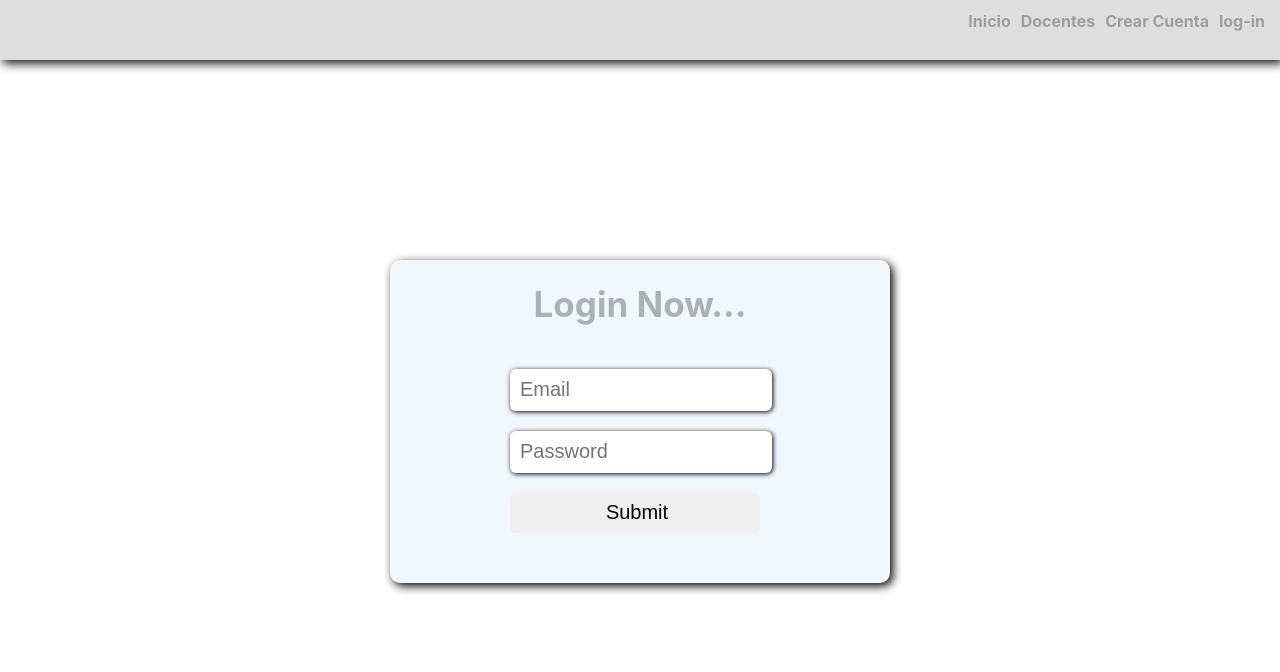
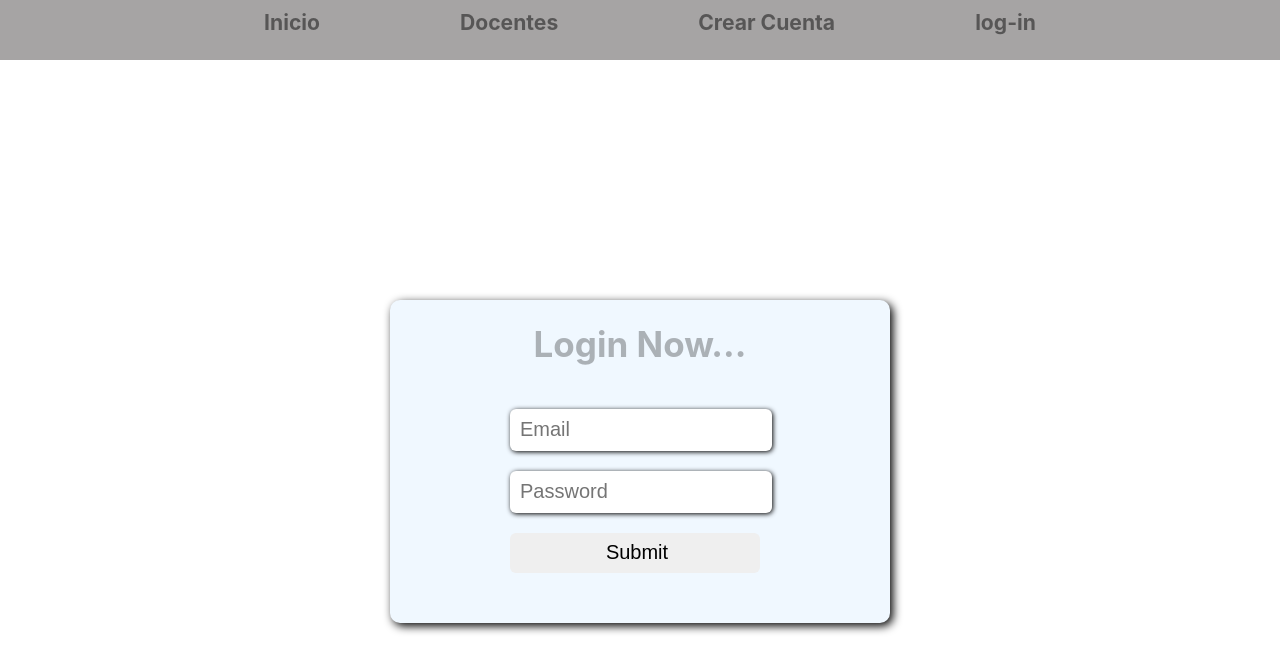
Before and after one commit to MoiFran/FullApp-Front-end, a React (Create React App) app: page /acceso in a window 1280 px wide. Shown: the top 672 px of the page. Built offline with nearby package versions, Linux system fonts and the light colour scheme.

Commit message:
buscador de cursos terminado

```diff
--- a/src/App.js
+++ b/src/App.js
@@ -14,7 +14,6 @@ import Curso from "./components/AreaDeTrabajo";
 import Docentes from "./components/Docentes";
 import Logout from "./components/Logout";
 import ModificarCursos from "./components/ModificarCursos";
-
 function App() {
   const datosUsuario = localStorage.getItem("DatosUsuario");
   const datosRecuperar = datosUsuario ? JSON.parse(datosUsuario) : null;
--- a/src/CSS/App.css
+++ b/src/CSS/App.css
@@ -11,6 +11,7 @@
 body {
 	margin: 0%;
 	padding: 0%;
+	padding-top: 100px;
 }
 .pr-title{
 	font-size:150px;
@@ -18,25 +19,31 @@ body {
 	color: rgba(14, 146, 255, 0.363);
 }
 .navbar {
+	position: fixed;
 	display: flex;
-	background-color: rgba(68, 64, 64, 0.174);
+	background-color: rgba(68, 64, 64, 0.475);
 	padding: 10px;
+	width: 100vw;
 	font-size: 1.1rem;
-	justify-content: flex-end;
-	box-shadow: 3px 3px 10px;
+	justify-content: center;
+	top: 0;
+	left: 0;
+	bottom: 100;
+	z-index: 1;
 	height: 40px;
+
+
 }
 
 .navlink {
-	margin: 5px;
-
+	margin: 70px;
 	text-decoration: none;
-	font-size: medium;
+	font-size: larger;
 	font-weight: bold;
-	color: rgba(0, 0, 0, 0.285);
+	color: rgba(0, 0, 0, 0.475);
 }
 .navlink:hover {
-	font-size: large;
+	font-size: 30px;
 	color:rgba(0, 0, 0, 0.628);
 
 }
@@ -53,6 +60,7 @@ body {
 	border-radius: 10px;
 	margin-top: 100px;
 	padding-bottom: 50px;
+
 }
 
 .Form .title {
@@ -118,6 +126,7 @@ box-shadow: 3px 3px 10px;
 	border:none;
 	border-radius: 5px;
 	margin: 40px;
+
 	padding: 10px;
 	width: 250px;
 	height: max-content;
--- /dev/null
+++ b/src/components/Buscar.jsx
@@ -0,0 +1,60 @@
+import axios from "axios";
+import React, { useState, useEffect } from "react";
+import Tabla from "./Tabla";
+//import './Buscar.css';
+
+const Buscar = () => {
+  const [query, setQuery] = useState("");
+  const [datos, setDatos] = useState([]);
+
+  const gestorBusca = (e) => {
+    setQuery(e.target.value);
+  };
+
+  const gestorTecla = (e) => {
+    const tecla = e.target.value;
+    console.log(tecla);
+  };
+
+  useEffect(() => {
+    const recupera = async () => {
+      if (query.length === 0) {
+        const res = await axios.get("http://localhost:5000/api/cursos");
+        setDatos(res.data.cursos);
+      } else {
+        const res = await axios.get(
+          `http://localhost:5000/api/cursos/buscar/${query}`
+        );
+        setDatos(res.data.cursos);
+      }
+    };
+    recupera();
+  }, [query]);
+
+  return (
+    <div style={{ justifyContent: "center", paddingLeft: "100px" }}>
+      <input
+        type="text"
+        name="busca"
+        placeholder="Buscar Curso"
+        onChange={gestorBusca}
+        onKeyDown={gestorTecla}
+        style={{
+          display: "flex",
+          marginLeft: 700,
+          height: "50px",
+          width: "320px",
+          fontSize: "50px",
+          padding: 10,
+          borderRadius: "5px",
+        }}
+      />
+      {/* {datos.map((dato) => {
+        return <h1>{dato.nombre}</h1>;
+      })} */}
+      <Tabla datos={datos} />
+    </div>
+  );
+};
+
+export default Buscar;
--- a/src/components/Inicio.jsx
+++ b/src/components/Inicio.jsx
@@ -1,11 +1,13 @@
-import React from 'react'
+import React from "react";
+import Buscar from "./Buscar";
 
 const Inicio = () => {
-    return (
-        <div>
-            <h1 className='pr-title'>Cursos Para programar</h1>
-        </div>
-    )
-}
+  return (
+    <div>
+      <h1 className="pr-title">Cursos Para programar</h1>
+      <Buscar />
+    </div>
+  );
+};
 
-export default Inicio
+export default Inicio;
--- /dev/null
+++ b/src/components/Tabla.jsx
@@ -0,0 +1,28 @@
+//import './Tabla.css';
+
+const Tabla = ({ datos }) => {
+  console.log(datos);
+  return (
+    <div style={{ display: "flex", flexWrap: "wrap" }}>
+      {datos.map((dato) => {
+        return (
+          <div
+            className="Card-docente"
+            style={{
+              width: "300px",
+              padding: 20,
+              marginRight: "20px",
+            }}
+          >
+            <h2> Curso: {dato.nombre}</h2>
+            <h3>{dato.horas} Horas</h3>
+            <h3> Docente: {dato.docente.nombre}</h3>
+            <h3>{dato.precio}€</h3>
+          </div>
+        );
+      })}
+    </div>
+  );
+};
+
+export default Tabla;
```
